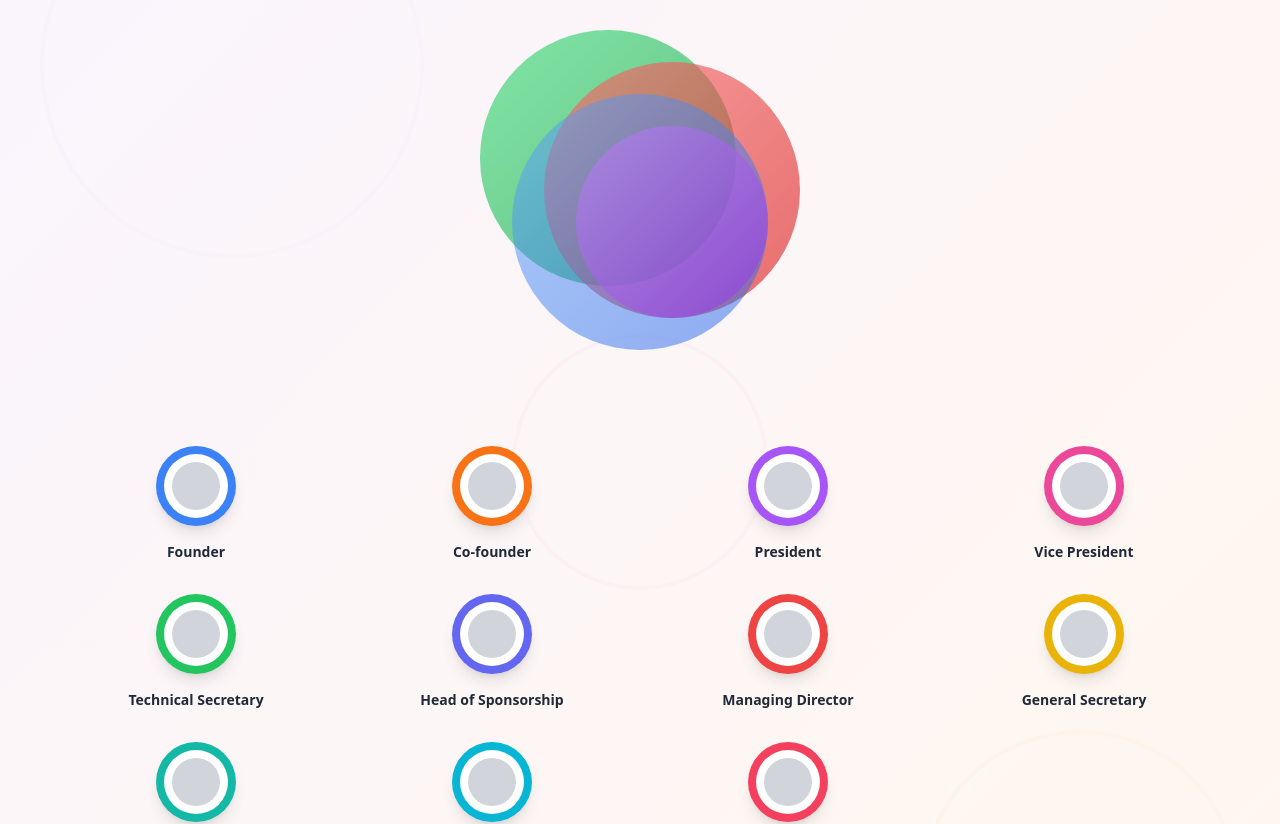
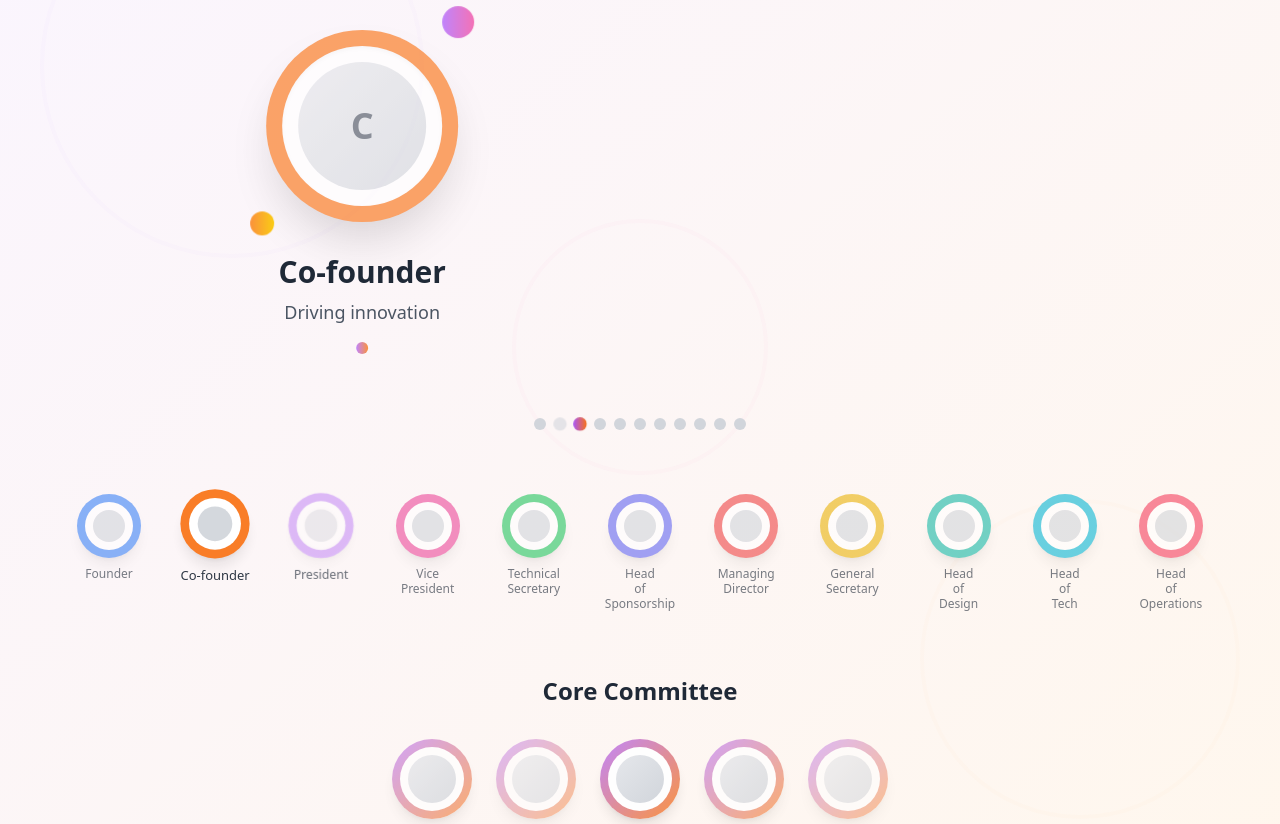
Before and after one commit to keshavgoel2023/mujtoppers-about-us-design, a React (Vite) app: page / in a window 1280 px wide. Shown: the part 1640-2464 px from the top of the page. Built offline with nearby package versions, Linux system fonts and the light colour scheme.

Commit message:
Refactor team section with animation
Implement a swipe or similar animation for the team section, inspired by the provided Canva template.

```diff
--- a/src/components/TeamStructure.tsx
+++ b/src/components/TeamStructure.tsx
@@ -1,26 +1,52 @@
+
+import { useState, useEffect } from "react";
+import { Carousel, CarouselContent, CarouselItem } from "@/components/ui/carousel";
 
 const TeamStructure = () => {
   const teamData = [
-    { name: "Founder", level: 1, color: "bg-blue-500" },
-    { name: "Co-founder", level: 1, color: "bg-orange-500" },
-    { name: "President", level: 2, color: "bg-purple-500" },
-    { name: "Vice President", level: 2, color: "bg-pink-500" },
-    { name: "Technical Secretary", level: 3, color: "bg-green-500" },
-    { name: "Head of Sponsorship", level: 3, color: "bg-indigo-500" },
-    { name: "Managing Director", level: 3, color: "bg-red-500" },
-    { name: "General Secretary", level: 3, color: "bg-yellow-500" },
-    { name: "Head of Design", level: 4, color: "bg-teal-500" },
-    { name: "Head of Tech", level: 4, color: "bg-cyan-500" },
-    { name: "Head of Operations", level: 4, color: "bg-rose-500" }
+    { name: "Founder", level: 1, color: "bg-blue-500", description: "Leading the vision" },
+    { name: "Co-founder", level: 1, color: "bg-orange-500", description: "Driving innovation" },
+    { name: "President", level: 2, color: "bg-purple-500", description: "Strategic oversight" },
+    { name: "Vice President", level: 2, color: "bg-pink-500", description: "Operations lead" },
+    { name: "Technical Secretary", level: 3, color: "bg-green-500", description: "Tech coordination" },
+    { name: "Head of Sponsorship", level: 3, color: "bg-indigo-500", description: "Partnership development" },
+    { name: "Managing Director", level: 3, color: "bg-red-500", description: "Management excellence" },
+    { name: "General Secretary", level: 3, color: "bg-yellow-500", description: "Administrative lead" },
+    { name: "Head of Design", level: 4, color: "bg-teal-500", description: "Creative direction" },
+    { name: "Head of Tech", level: 4, color: "bg-cyan-500", description: "Technical leadership" },
+    { name: "Head of Operations", level: 4, color: "bg-rose-500", description: "Operational efficiency" }
   ];
+
+  const [currentIndex, setCurrentIndex] = useState(0);
+  const [api, setApi] = useState<any>();
+
+  // Auto-advance carousel every 3 seconds
+  useEffect(() => {
+    if (!api) return;
+
+    const interval = setInterval(() => {
+      setCurrentIndex((prev) => {
+        const next = (prev + 1) % teamData.length;
+        api.scrollTo(next);
+        return next;
+      });
+    }, 3000);
+
+    return () => clearInterval(interval);
+  }, [api, teamData.length]);
+
+  const handleDotClick = (index: number) => {
+    setCurrentIndex(index);
+    api?.scrollTo(index);
+  };
 
   return (
     <section className="py-20 bg-gradient-to-br from-purple-50 to-orange-50 relative overflow-hidden">
       {/* Background Decorations */}
       <div className="absolute inset-0 opacity-5">
-        <div className="absolute top-20 left-10 w-96 h-96 border-4 border-purple-300 rounded-full"></div>
-        <div className="absolute bottom-20 right-10 w-80 h-80 border-4 border-orange-300 rounded-full"></div>
-        <div className="absolute top-1/2 left-1/2 transform -translate-x-1/2 -translate-y-1/2 w-64 h-64 border-4 border-pink-300 rounded-full"></div>
+        <div className="absolute top-20 left-10 w-96 h-96 border-4 border-purple-300 rounded-full animate-pulse"></div>
+        <div className="absolute bottom-20 right-10 w-80 h-80 border-4 border-orange-300 rounded-full animate-pulse" style={{ animationDelay: '1s' }}></div>
+        <div className="absolute top-1/2 left-1/2 transform -translate-x-1/2 -translate-y-1/2 w-64 h-64 border-4 border-pink-300 rounded-full animate-pulse" style={{ animationDelay: '2s' }}></div>
       </div>
 
       <div className="container mx-auto px-6 relative z-10">
@@ -31,47 +57,113 @@ const TeamStructure = () => {
           <div className="w-24 h-1 bg-gradient-to-r from-purple-500 to-orange-500 mx-auto rounded-full"></div>
         </div>
 
-        {/* Overlapping Circles Visualization */}
-        <div className="relative max-w-6xl mx-auto mb-16">
-          <div className="flex justify-center items-center min-h-96 relative">
-            {/* Large overlapping circles */}
-            <div className="relative w-80 h-80">
-              <div className="absolute top-0 left-0 w-64 h-64 bg-gradient-to-br from-green-400 to-green-600 rounded-full opacity-70 animate-pulse"></div>
-              <div className="absolute top-8 right-0 w-64 h-64 bg-gradient-to-br from-red-400 to-red-600 rounded-full opacity-70 animate-pulse" style={{ animationDelay: '0.5s' }}></div>
-              <div className="absolute bottom-0 left-8 w-64 h-64 bg-gradient-to-br from-blue-400 to-blue-600 rounded-full opacity-70 animate-pulse" style={{ animationDelay: '1s' }}></div>
-              <div className="absolute bottom-8 right-8 w-48 h-48 bg-gradient-to-br from-purple-400 to-purple-600 rounded-full opacity-80 animate-pulse" style={{ animationDelay: '1.5s' }}></div>
-            </div>
+        {/* Hero Team Member Carousel */}
+        <div className="max-w-4xl mx-auto mb-16">
+          <Carousel
+            setApi={setApi}
+            className="w-full"
+            opts={{
+              align: "start",
+              loop: true,
+            }}
+          >
+            <CarouselContent>
+              {teamData.map((member, index) => (
+                <CarouselItem key={member.name}>
+                  <div className="flex flex-col items-center justify-center p-8">
+                    <div className="relative mb-8">
+                      {/* Large animated circle for featured member */}
+                      <div className={`w-48 h-48 ${member.color} rounded-full shadow-2xl animate-pulse flex items-center justify-center transform transition-all duration-700 hover:scale-105`}>
+                        <div className="w-40 h-40 bg-white rounded-full flex items-center justify-center shadow-inner">
+                          <div className="w-32 h-32 bg-gradient-to-br from-gray-200 to-gray-300 rounded-full flex items-center justify-center">
+                            <span className="text-4xl font-bold text-gray-600">
+                              {member.name.charAt(0)}
+                            </span>
+                          </div>
+                        </div>
+                      </div>
+
+                      {/* Floating decorative elements */}
+                      <div className="absolute -top-4 -right-4 w-8 h-8 bg-gradient-to-r from-purple-400 to-pink-400 rounded-full animate-bounce"></div>
+                      <div className="absolute -bottom-4 -left-4 w-6 h-6 bg-gradient-to-r from-orange-400 to-yellow-400 rounded-full animate-bounce" style={{ animationDelay: '0.5s' }}></div>
+                    </div>
+
+                    <h3 className="text-3xl font-bold text-gray-800 mb-2 text-center">
+                      {member.name}
+                    </h3>
+                    <p className="text-lg text-gray-600 text-center max-w-md">
+                      {member.description}
+                    </p>
+
+                    {/* Level indicator */}
+                    <div className="flex space-x-1 mt-4">
+                      {Array.from({ length: member.level }).map((_, i) => (
+                        <div key={i} className="w-3 h-3 bg-gradient-to-r from-purple-400 to-orange-400 rounded-full"></div>
+                      ))}
+                    </div>
+                  </div>
+                </CarouselItem>
+              ))}
+            </CarouselContent>
+          </Carousel>
+
+          {/* Dot indicators */}
+          <div className="flex justify-center space-x-2 mt-8">
+            {teamData.map((_, index) => (
+              <button
+                key={index}
+                onClick={() => handleDotClick(index)}
+                className={`w-3 h-3 rounded-full transition-all duration-300 ${
+                  index === currentIndex
+                    ? 'bg-gradient-to-r from-purple-500 to-orange-500 scale-125'
+                    : 'bg-gray-300 hover:bg-gray-400'
+                }`}
+              />
+            ))}
           </div>
         </div>
 
-        {/* Team Grid */}
-        <div className="grid grid-cols-2 md:grid-cols-3 lg:grid-cols-4 gap-8 max-w-6xl mx-auto">
+        {/* Team Grid - Smaller version */}
+        <div className="grid grid-cols-3 md:grid-cols-6 lg:grid-cols-11 gap-4 max-w-6xl mx-auto mb-16">
           {teamData.map((member, index) => (
             <div
               key={member.name}
-              className="text-center group animate-fade-in hover:scale-105 transition-all duration-300"
+              className={`text-center group transition-all duration-500 hover:scale-110 cursor-pointer ${
+                index === currentIndex ? 'scale-110 opacity-100' : 'opacity-60'
+              }`}
+              onClick={() => handleDotClick(index)}
               style={{ animationDelay: `${index * 0.1}s` }}
             >
-              <div className={`w-20 h-20 ${member.color} rounded-full mx-auto mb-4 shadow-lg group-hover:shadow-xl transition-shadow duration-300 flex items-center justify-center`}>
-                <div className="w-16 h-16 bg-white rounded-full flex items-center justify-center">
-                  <div className="w-12 h-12 bg-gray-300 rounded-full"></div>
+              <div className={`w-16 h-16 ${member.color} rounded-full mx-auto mb-2 shadow-lg group-hover:shadow-xl transition-all duration-300 flex items-center justify-center transform ${
+                index === currentIndex ? 'animate-pulse' : ''
+              }`}>
+                <div className="w-12 h-12 bg-white rounded-full flex items-center justify-center">
+                  <div className="w-8 h-8 bg-gray-300 rounded-full"></div>
                 </div>
               </div>
-              <h3 className="font-semibold text-gray-800 text-sm">{member.name}</h3>
+              <h4 className="font-medium text-gray-800 text-xs text-center leading-tight">
+                {member.name.split(' ').map((word, i) => (
+                  <div key={i}>{word}</div>
+                ))}
+              </h4>
             </div>
           ))}
         </div>
 
         {/* Core Committee Section */}
-        <div className="mt-16 text-center">
+        <div className="text-center">
           <h3 className="text-2xl font-bold text-gray-800 mb-8">Core Committee</h3>
-          <div className="flex justify-center items-center space-x-8">
+          <div className="flex justify-center items-center space-x-6">
             {[1, 2, 3, 4, 5].map((_, index) => (
               <div
                 key={index}
-                className="w-16 h-16 bg-gradient-to-br from-purple-400 to-orange-400 rounded-full shadow-lg animate-pulse"
+                className="w-20 h-20 bg-gradient-to-br from-purple-400 to-orange-400 rounded-full shadow-lg animate-pulse flex items-center justify-center transform hover:scale-110 transition-all duration-300"
                 style={{ animationDelay: `${index * 0.2}s` }}
-              ></div>
+              >
+                <div className="w-16 h-16 bg-white rounded-full flex items-center justify-center">
+                  <div className="w-12 h-12 bg-gradient-to-br from-gray-200 to-gray-300 rounded-full"></div>
+                </div>
+              </div>
             ))}
           </div>
         </div>
```
